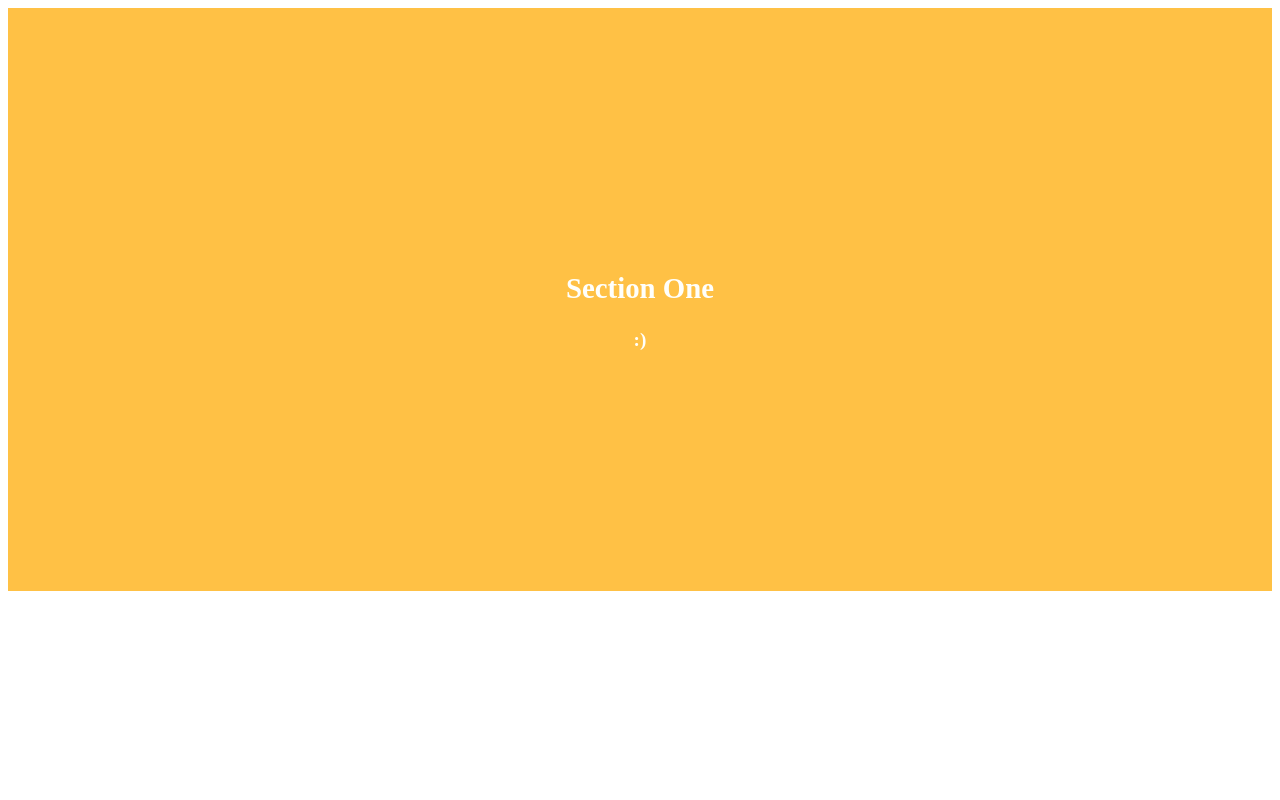
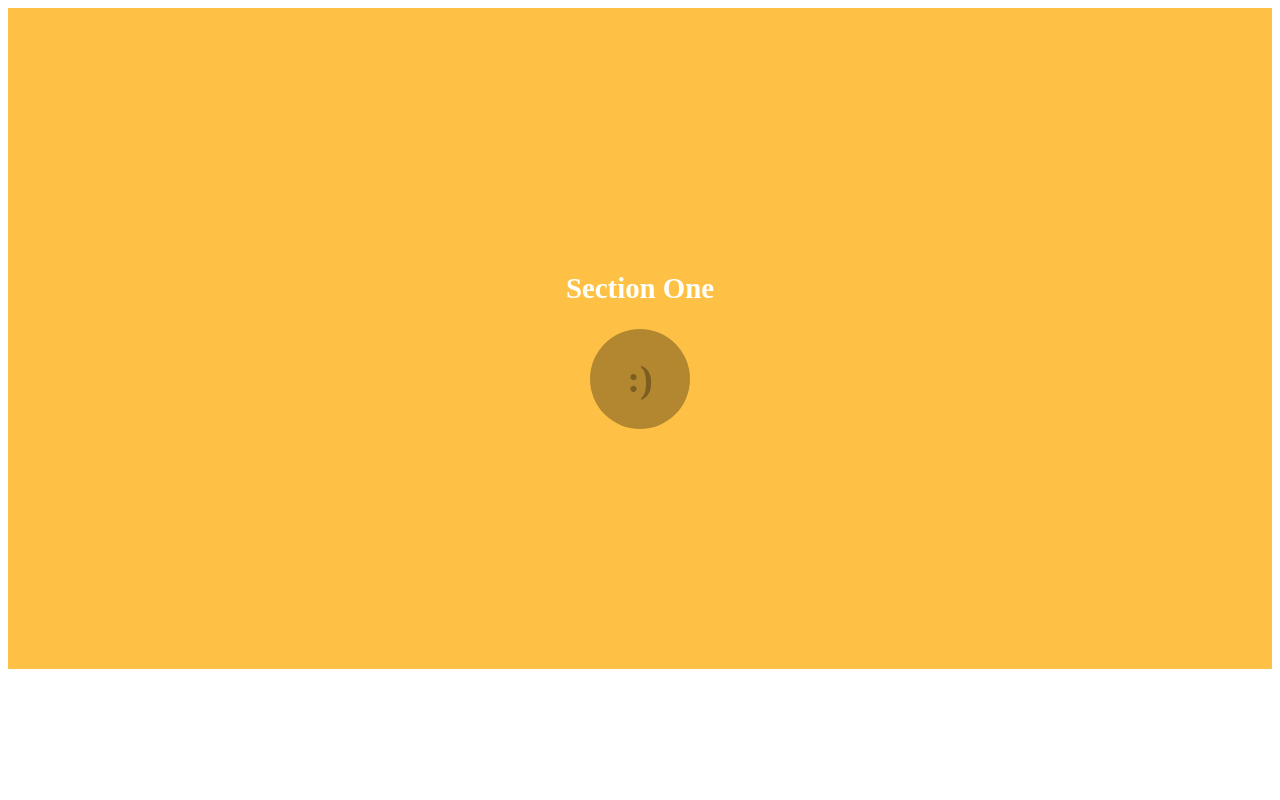
Before and after one commit to osbornegabriel/Making-Shapes, a plain HTML site: page index.html in a window 1280 px wide. Shown: the top 800 px of the page. Drawn offline with Linux system fonts and the light colour scheme.

Commit message:
Create a circle

```diff
--- a/styles.css
+++ b/styles.css
@@ -9,6 +9,21 @@ section {
   padding: 30vh 0;
 }
 
+.one__icon {
+  background: rgba(0,0,0,.3);
+  color: rgba(0,0,0,.3);
+  /* Color rgba makes the text just a little darker than background that's rgba (when they are the same color) */
+  width: 100px;
+  height: 100px;
+  margin: 0 auto;
+  border-radius: 50%;
+  /* putting a border radius on a perfect square, creates a nice circle! */
+  display: grid;
+  place-items: center;
+  /* ^^^ for centering content in middle of circle */
+  font-size: 2em;
+}
+
 .one {
   background: #FFC145;
   position: relative;
```
